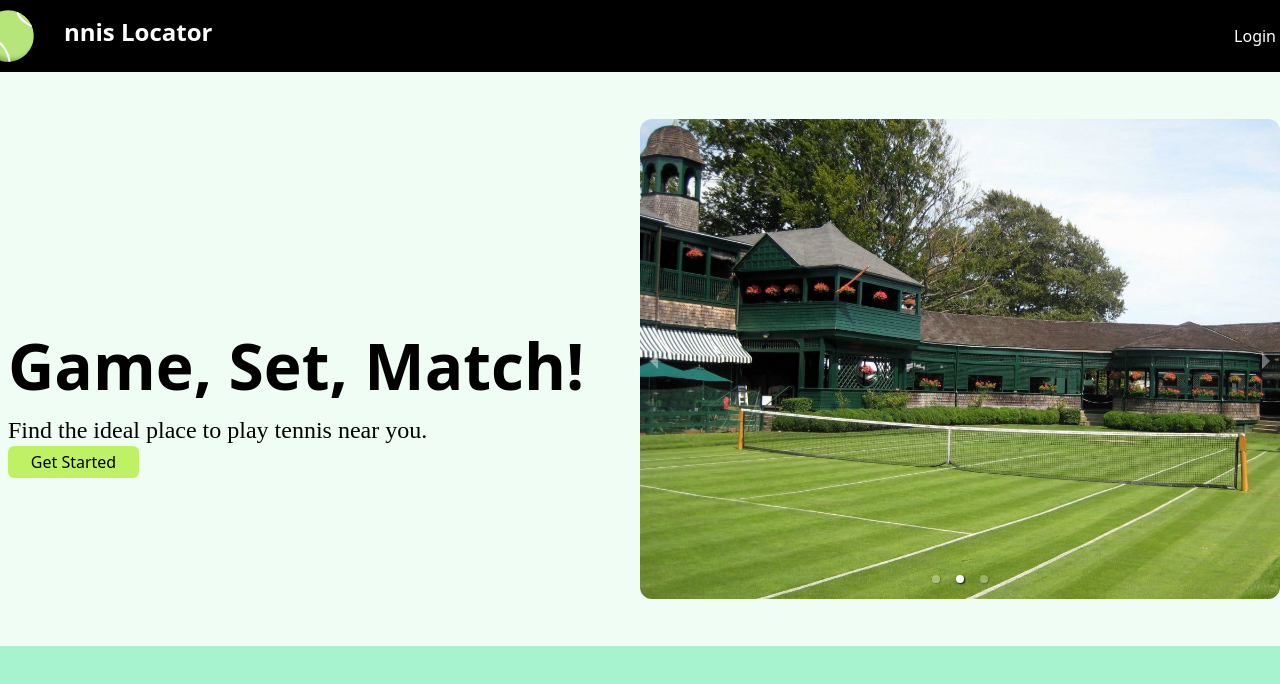
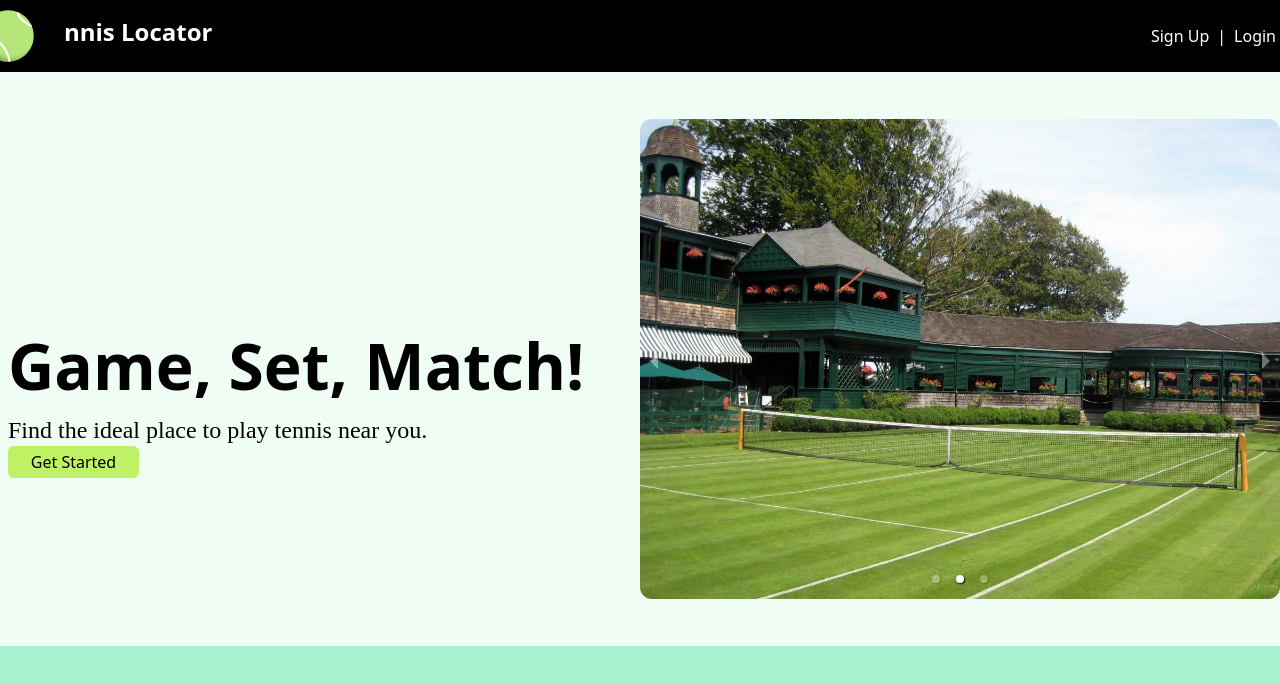
Before and after one commit to Quoctynoob/Pro2, a Next.js app in the folder tennis-app/: page / in a window 1280 px wide. Shown: the top 684 px of the page. Built offline with nearby package versions, Linux system fonts and the light colour scheme; no server answers.

Commit message:
Added the signup button back

```diff
--- a/tennis-app/app/components/welcome/Header.tsx
+++ b/tennis-app/app/components/welcome/Header.tsx
@@ -1,9 +1,11 @@
 import React from 'react';
 import { useState } from 'react';
 import LoginModal from '../register/LoginModal';
+import { useRouter } from 'next/router';
 
 const Header = () => {
   const [isLoginModalOpen, setIsLoginModalOpen] = useState(false);
+  const router = useRouter();
 
   const openLoginModal = () => {
     setIsLoginModalOpen(true);
@@ -12,6 +14,10 @@ const Header = () => {
   const closeLoginModal = () => {
     setIsLoginModalOpen(false);
   };
+
+  const handleSignUp = () => {
+    router.push('/signup');
+  }
 
   return (
     <header className="bg-black p-1 text-white shadow-md w-full snap-start">
@@ -22,6 +28,16 @@ const Header = () => {
           <a href="/"><span className="absolute left-16 mt-3 text-white text-2xl font-semibold font-['Noto Sans Bengali']">nnis Locator</span></a>
 
         </nav>
+        <nav className='flex ml-auto '>
+          <button onClick={handleSignUp}>
+            Sign Up
+          </button>
+        </nav>
+
+        <div className='p-2'>
+          |
+        </div>
+
         <nav className='flex'>
           <button onClick={openLoginModal} className=''>Login</button>
           {isLoginModalOpen && <LoginModal onClose={closeLoginModal} />}
```
